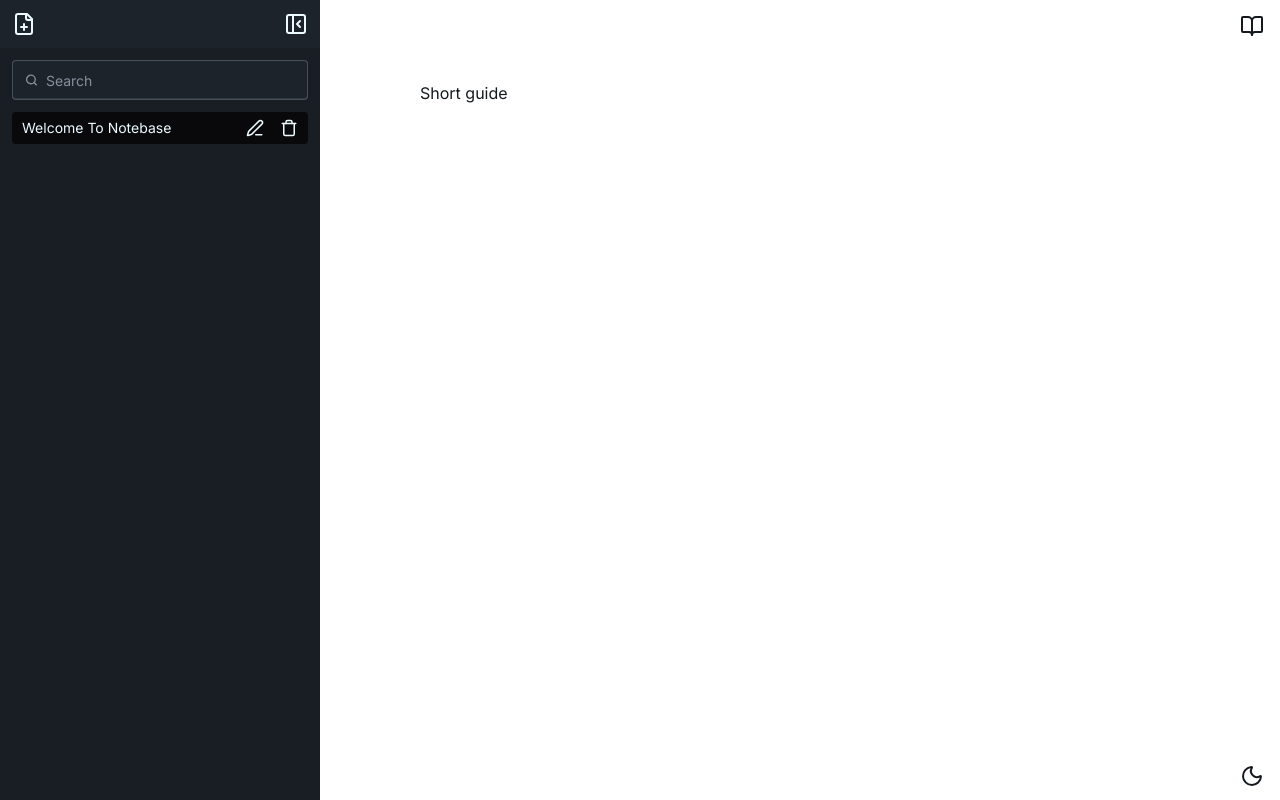
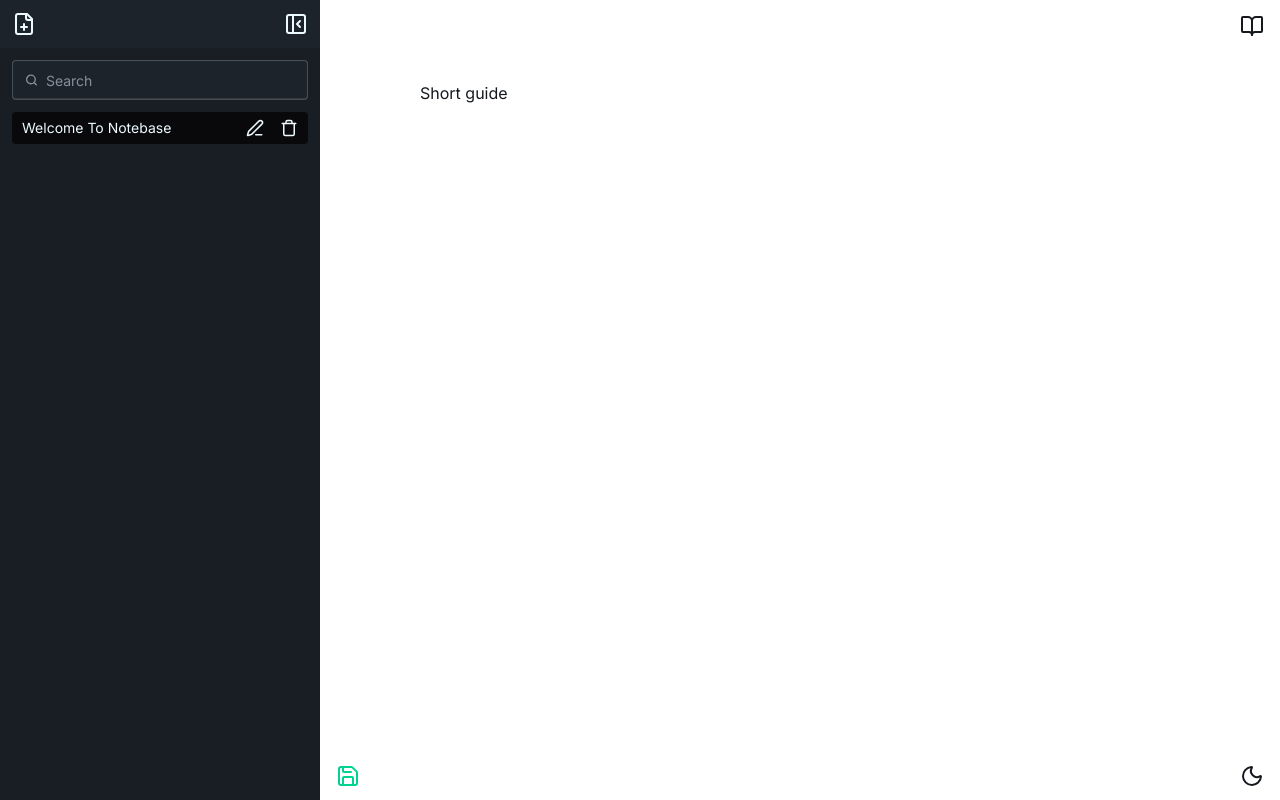
Before and after one commit to jamiewilliamsxyz/notebase, a React (Vite) app: page / in a window 1280 px wide. Built offline with nearby package versions, Linux system fonts and the light colour scheme.

Commit message:
Make save button responsive to sidebar open/close

```diff
--- a/src/components/features/editor/SaveButton.jsx
+++ b/src/components/features/editor/SaveButton.jsx
@@ -2,13 +2,17 @@ import { save } from "../../../utils/save";
 import { WorkspaceContext } from "../../../context/WorkspaceContext";
 import { Save } from "lucide-react";
 import { useContext } from "react";
+import { LayoutContext } from "../../../context/LayoutContext";
 
 export const SaveButton = () => {
   const { notes } = useContext(WorkspaceContext);
+  const { isExpanded } = useContext(LayoutContext);
 
   return (
     <button
-      className="tooltip tooltip-right cursor-pointer fixed bottom-1 left-2 w-fit h-fit p-2"
+      className={`tooltip tooltip-right cursor-pointer fixed bottom-1 left-2 w-fit h-fit p-2 transition-all duration-300 ease-in-out ${
+        isExpanded ? "ml-[20rem]" : ""
+      }`}
       data-tip="Save Note"
       onClick={save("notes", notes)}
     >
```
